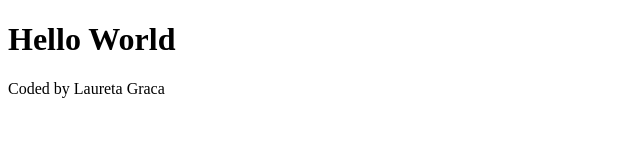
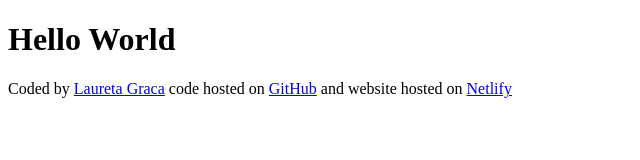
Before and after one commit to lgracaa/weather-app-shecodes-project, a plain HTML site: page index.html in a window 1280 px wide. Shown: the whole page, without its empty margins (0-640 px from the left). Drawn offline with Linux system fonts and the light colour scheme.

Commit message:
Added links to the footer

```diff
--- a/index.html
+++ b/index.html
@@ -8,6 +8,15 @@
   </head>
   <body>
     <h1>Hello World</h1>
-    <footer>Coded by Laureta Graca</footer>
+    <footer>
+      Coded by
+      <a href="https://github.com/lgracaa">Laureta Graca</a>
+      code hosted on
+      <a href="https://github.com/lgracaa/weather-app-shecodes-project"
+        >GitHub</a
+      >
+      and website hosted on
+      <a href="https://weather-app-by-laureta-graca.netlify.app">Netlify</a>
+    </footer>
   </body>
 </html>
```
